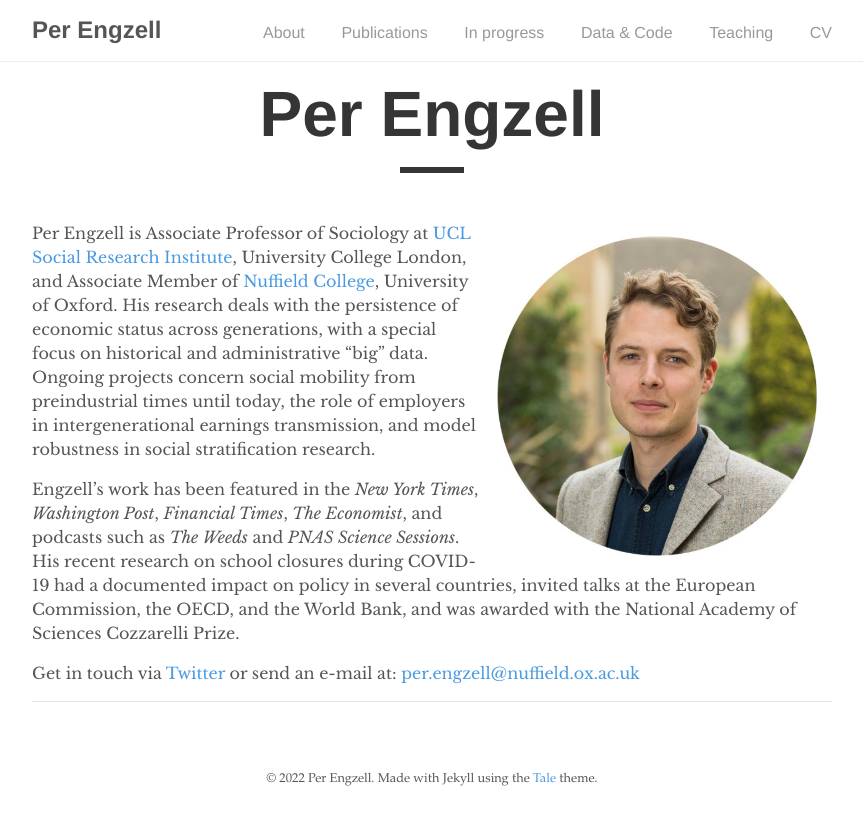
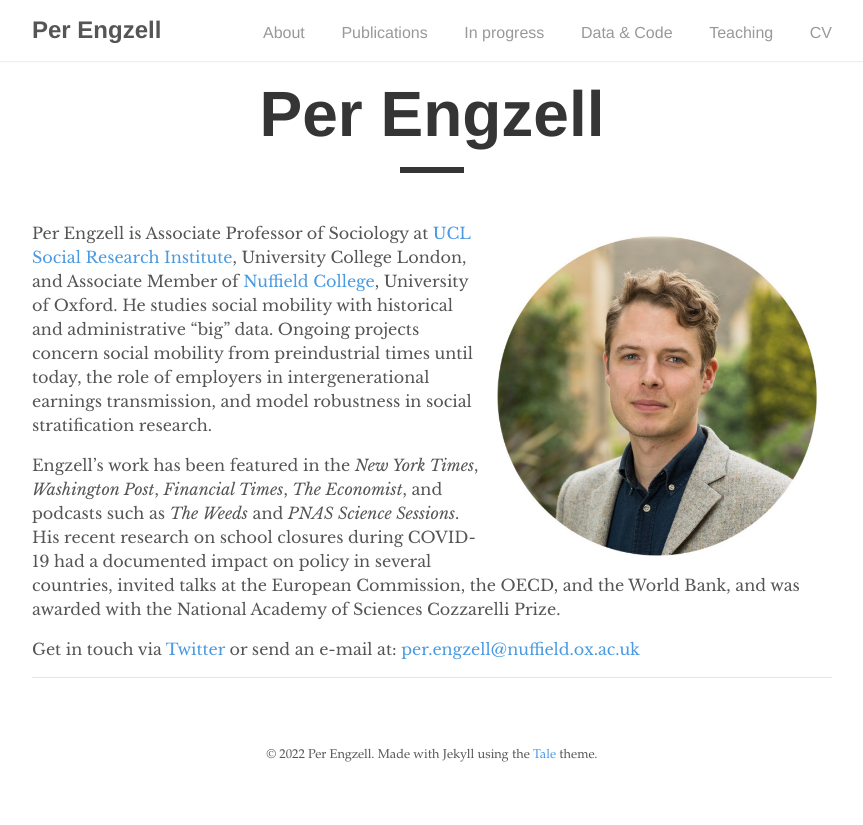
Before and after one commit to pengzell/pengzell.github.io, a Jekyll site: the page built from index.md, in a window 1280 px wide. Shown: the top 825 px of the page, without its empty margins (208-1071 px from the left). Built offline with Jekyll 4.4.1, drawn with Linux system fonts in a browser that asks for light colours.

Commit message:
Update index.md

```diff
--- a/index.md
+++ b/index.md
@@ -6,7 +6,7 @@ author: "Per Engzell"
 
 ![Per Engzell](portrait.jpg){:style="float:right; margin:15px; width: 40%;"}
 
-Per Engzell is Associate Professor of Sociology at [UCL Social Research Institute](https://www.ucl.ac.uk/ioe/departments-and-centres/departments/ucl-social-research-institute), University College London, and Associate Member of [Nuffield College](https://www.nuffield.ox.ac.uk), University of Oxford. His research deals with the persistence of economic status across generations, with a special focus on historical and administrative “big” data. Ongoing projects concern social mobility from preindustrial times until today, the role of employers in intergenerational earnings transmission, and model robustness in social stratification research.
+Per Engzell is Associate Professor of Sociology at [UCL Social Research Institute](https://www.ucl.ac.uk/ioe/departments-and-centres/departments/ucl-social-research-institute), University College London, and Associate Member of [Nuffield College](https://www.nuffield.ox.ac.uk), University of Oxford. He studies social mobility with historical and administrative “big” data. Ongoing projects concern social mobility from preindustrial times until today, the role of employers in intergenerational earnings transmission, and model robustness in social stratification research.
 
 Engzell’s work has been featured in the *New York Times*, *Washington Post*, *Financial Times*, *The Economist*, and podcasts such as *The Weeds* and *PNAS Science Sessions*. His recent research on school closures during COVID-19 had a documented impact on policy in several countries, invited talks at the European Commission, the OECD, and the World Bank, and was awarded with the National Academy of Sciences Cozzarelli Prize.
 
```
